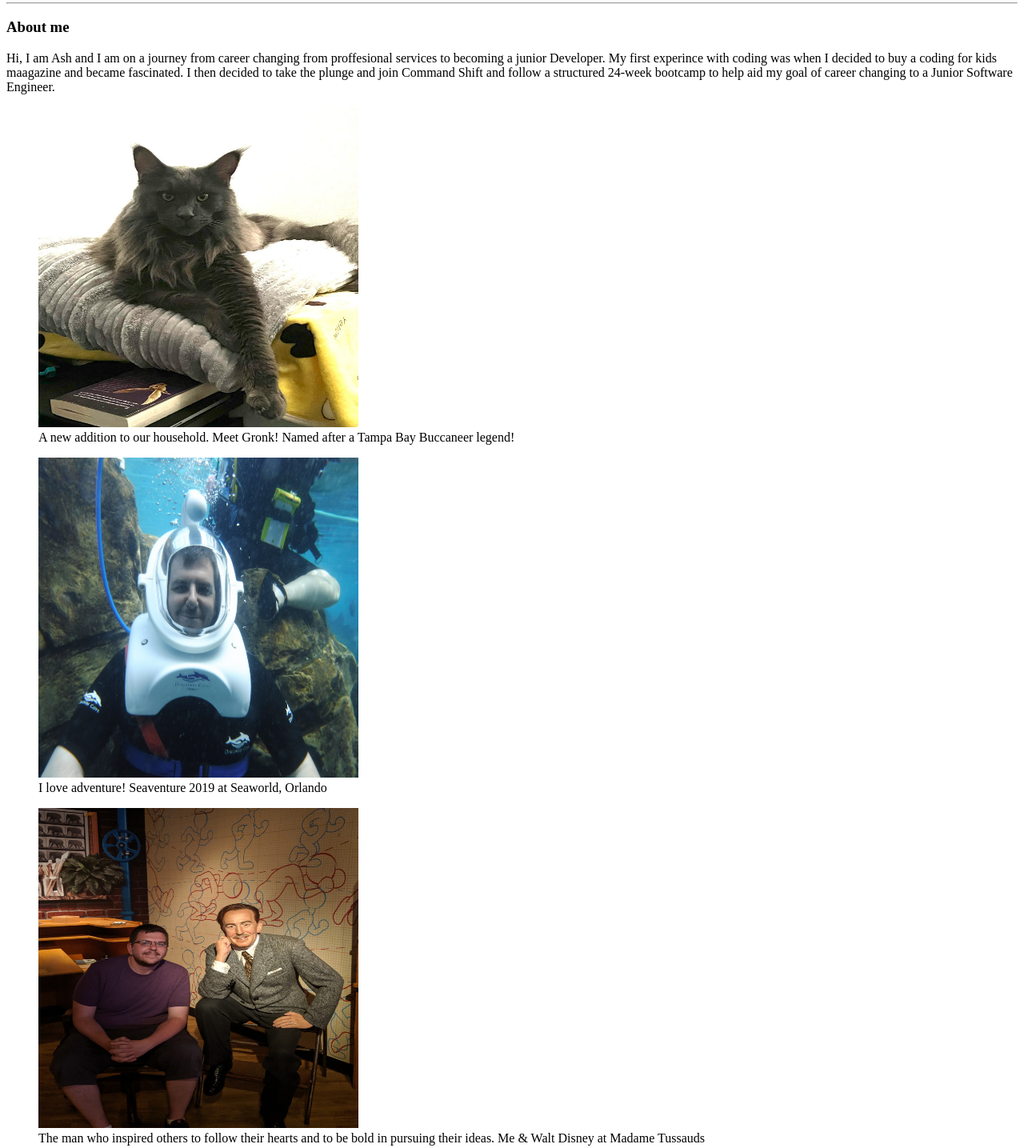
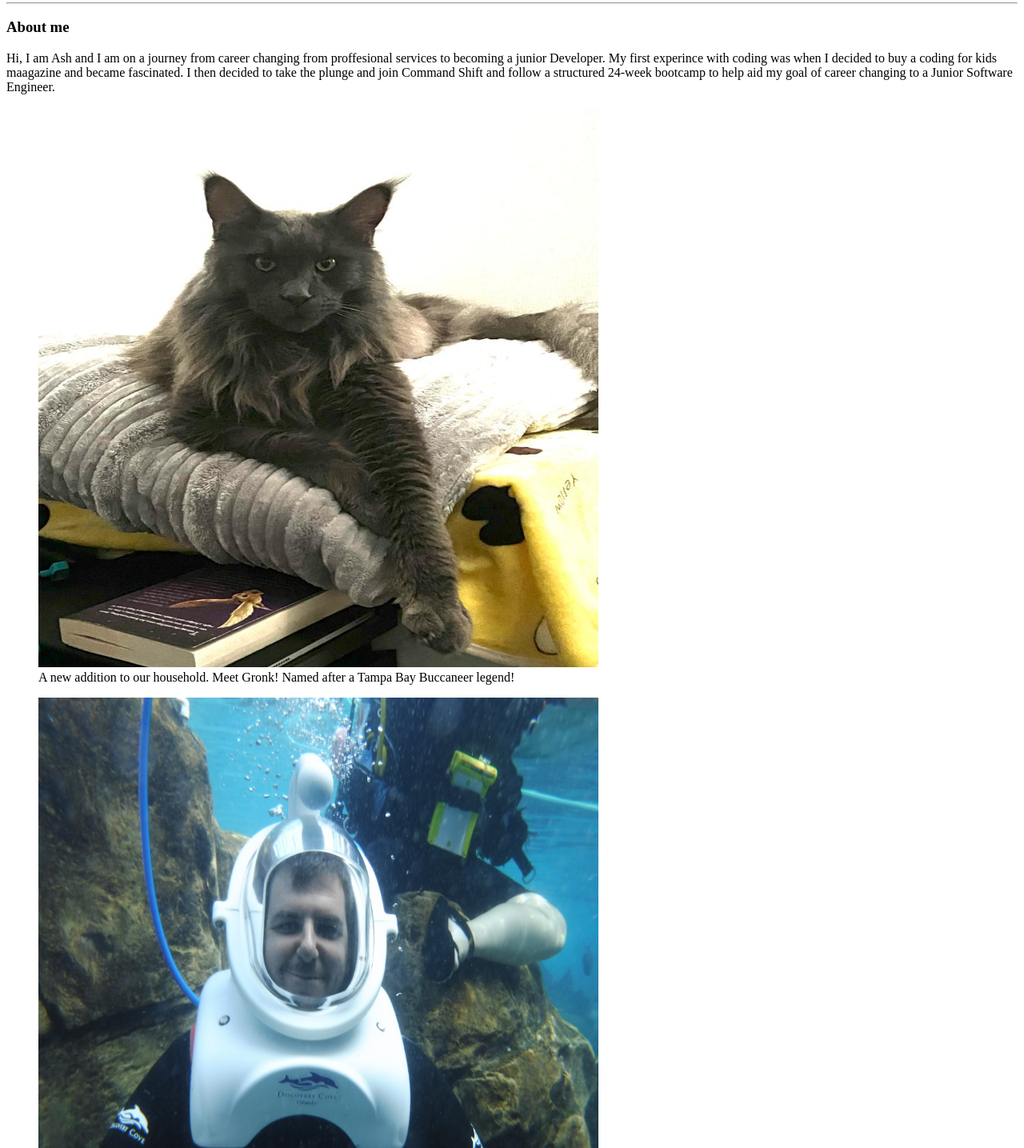
Before and after one commit to ashdaniels25/portfolio, a plain HTML site: page index.html in a window 1280 px wide. Shown: the part 400-1835 px from the top of the page at 80% size. Drawn offline with Linux system fonts and the light colour scheme; files whose address does not match are found by name.

Commit message:
images resized

```diff
--- a/index.html
+++ b/index.html
@@ -26,8 +26,8 @@
             </p>
             <figure>
             <img src="/Users/ashdaniels/Desktop/Projects/portfolio/images/Gronk.jpeg" alt ="Photo of a cat named Gronk"
-            width ="400"
-            height ="400" >
+            width ="700"
+            height ="700" >
             <br/>
             <figcaption>
                 A new addition to our household. Meet Gronk!
@@ -37,8 +37,8 @@
 
             <figure>
                 <img src="/Users/ashdaniels/Desktop/Projects/portfolio/images/Seaworld.jpg" alt ="Ash Scuba diving near fish"
-                width ="400"
-                height ="400" >
+                width ="700"
+                height ="700" >
                 <br />
                 <figcaption>
                     I love adventure! Seaventure 2019 at Seaworld, Orlando
@@ -47,8 +47,8 @@
 
                 <figure>
                     <img src="/Users/ashdaniels/Desktop/Projects/portfolio/images/Walt.jpg" alt ="Ash & Walt Disney wax model at madame tussards"
-                    width ="400"
-                    height ="400" >
+                    width ="700"
+                    height ="700" >
                     <br />
                     <figcaption>
                         The man who inspired others to follow their hearts and to be bold in pursuing their ideas.
```
